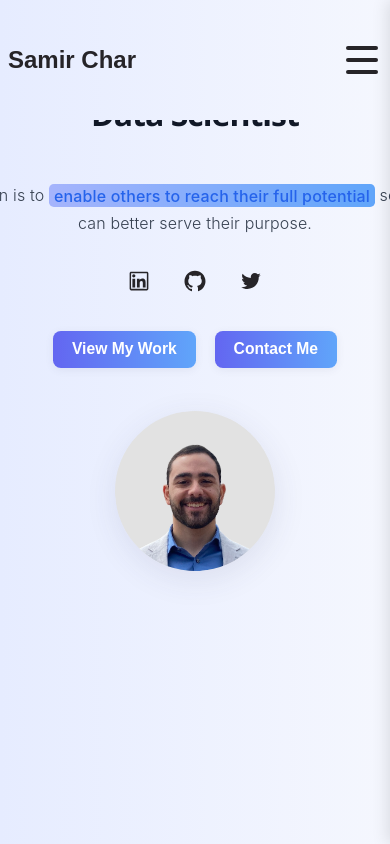
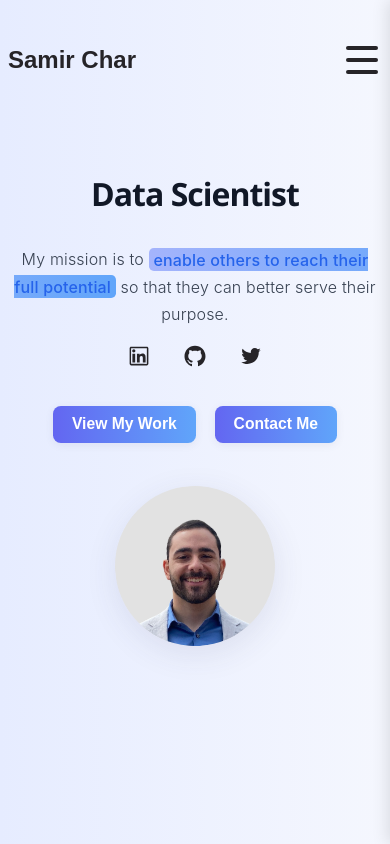
Before and after one commit to samirchar/personal-website, a React (Create React App) app: page / in a window 390 px wide. Shown: the top 844 px of the page. Built offline with nearby package versions, Linux system fonts and the light colour scheme.

Commit message:
Fix mobile hero mission text wrapping and navbar overlap on Home page

```diff
--- a/src/pages/home/Home.css
+++ b/src/pages/home/Home.css
@@ -200,6 +200,9 @@ header {
     margin-top: 0;
     height: 100vh;
   }
+  .hero-gradient-bg {
+    padding-top: 5rem; /* Add top padding to offset navbar height */
+  }
 }
 
 @media screen and (max-width: 1024px) {
@@ -222,6 +225,13 @@ header {
 }
 
 @media screen and (max-width: 600px) {
+  .header__container p,
+  .hero-mission {
+    width: 100%;
+    max-width: 100vw;
+    margin: 1rem 0.5rem;
+    box-sizing: border-box;
+  }
   .header__headshot img {
     width: 160px;
     height: 160px;
@@ -245,4 +255,14 @@ header {
     font-size: 0.98rem;
     padding: 0.6em 1.2em;
   }
+  .hero-gradient-bg {
+    padding-top: 5rem; /* Ensure top padding on small screens too */
+  }
 }
+
+
+
+
+.hero-gradient-bg {
+  background: linear-gradient(90deg, #E6ECFF 0%, #F5F7FE 100%);
+}
```
